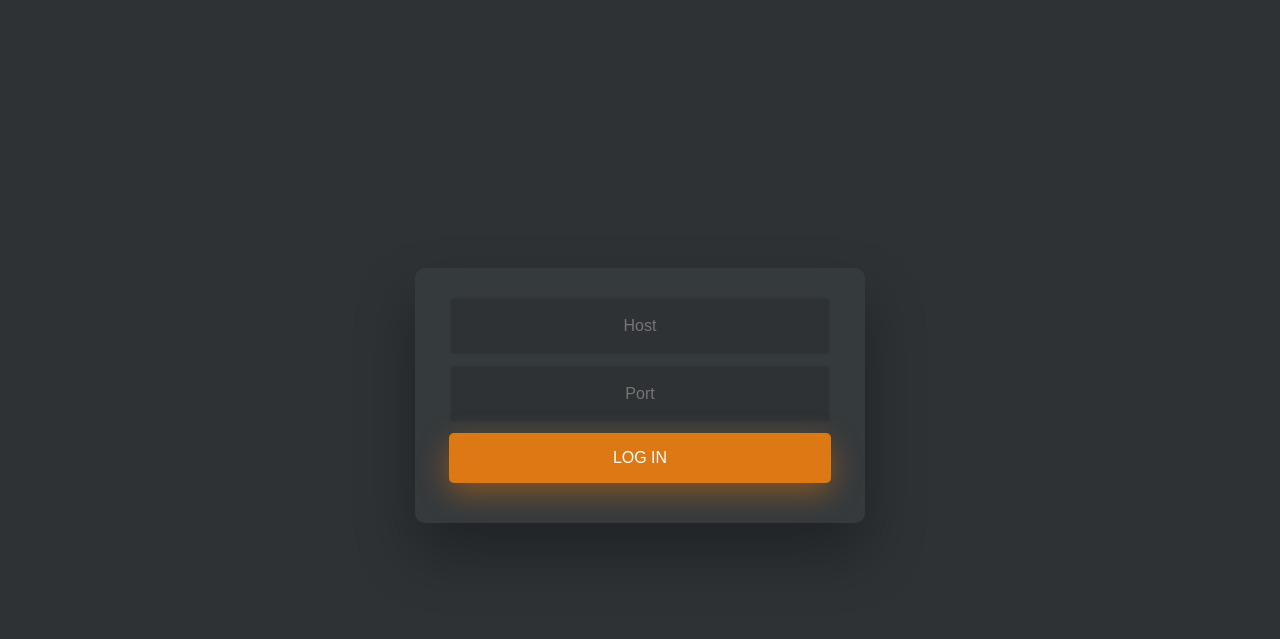
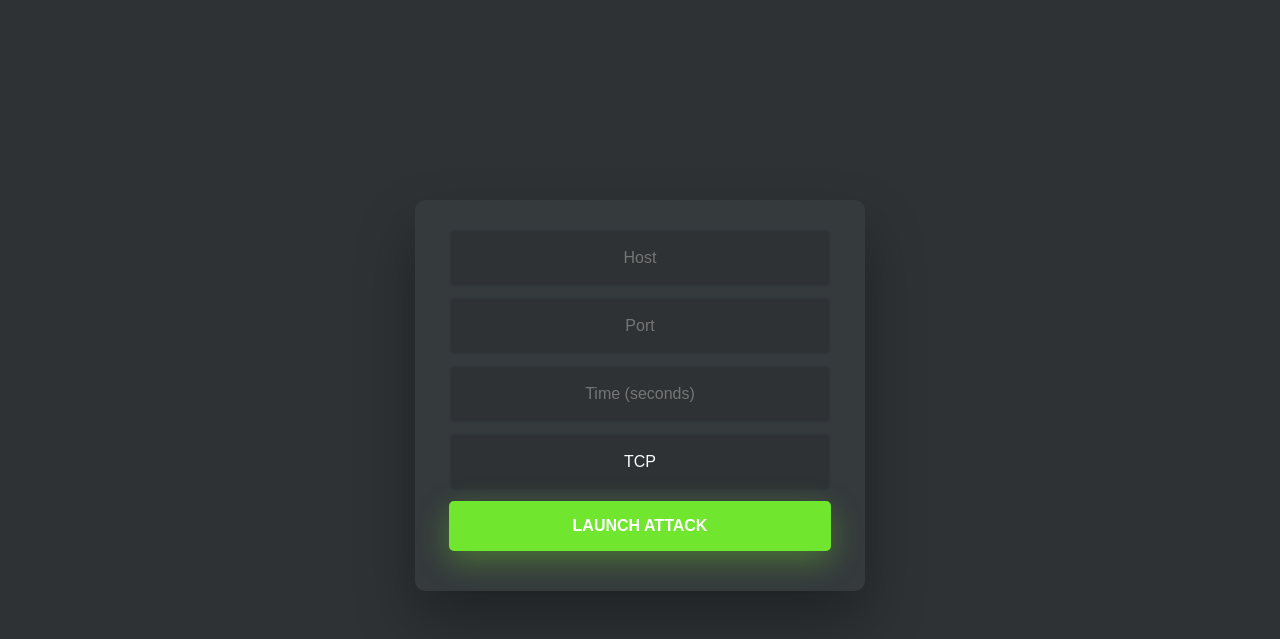
Before and after one commit to botdevXD/NetTarget, a website with bundled scripts: page Dependencies/Web/WebPages/home.html in a window 1280 px wide. Shown: the part 61-700 px from the top of the page. Built offline with nearby package versions, Linux system fonts and the light colour scheme.

Commit message:
Cleaning

```diff
--- /dev/null
+++ b/Dependencies/Container/Boot/BootHandler.js
@@ -0,0 +1,3 @@
+class BootHandler{}
+
+module.exports = new BootHandler
--- a/Dependencies/Web/WebPages/index.html
+++ b/Dependencies/Web/WebPages/home.html
@@ -27,9 +27,15 @@
                 <div>
                     <input type="text" class="fadeIn first keyinputer" placeholder="Host">
                     <input type="password" class="fadeIn first keyinputer" placeholder="Port">
+                    <input type="text" class="fadeIn first keyinputer" placeholder="Time (seconds)">
+                    <select class="form-select" aria-label="Default select example">
+                        <option selected value="TCP">TCP</option>
+                        <option value="UDP">UDP</option>
+                        <option value="HTTP">HTTP</option>
+                      </select>
                 </div>
 
-                <input type="submit" class="fadeIn fourth" value="Log In">
+                <input type="submit" class="fadeIn fourth" value="Launch Attack">
             </div>
         </div>
     </div>
@@ -118,25 +124,27 @@
 
         h2.active {
             color: #0d0d0d;
-            border-bottom: 2px solid rgb(221, 121, 20);
+            border-bottom: 2px solid rgb(113, 230, 46);
         }
 
         /* FORM TYPOGRAPHY*/
         input[type=button],
         input[type=submit],
         input[type=reset] {
-            background-color: rgb(221, 121, 20);
+            background-color: rgb(113, 230, 46);
             border: none;
             color: white;
             width: 85%;
             height: 50px;
             text-align: center;
             text-decoration: none;
+            outline: none;
+            font-weight: bold;
             display: inline-block;
             text-transform: uppercase;
             font-size: 16px;
-            -webkit-box-shadow: 0 10px 30px 0 rgba(255, 128, 0, 0.4);
-            box-shadow: 0 10px 30px 0 rgba(255, 128, 0, 0.4);
+            -webkit-box-shadow: 0 10px 30px 0 rgba(104, 201, 48, 0.4);
+            box-shadow: 0 10px 30px 0 rgba(104, 201, 48, 0.4);
             -webkit-border-radius: 5px 5px 5px 5px;
             border-radius: 5px 5px 5px 5px;
             margin: 5px 20px 40px 20px;
@@ -150,7 +158,7 @@
         input[type=button]:hover,
         input[type=submit]:hover,
         input[type=reset]:hover {
-            background-color: rgb(255, 128, 0);
+            background-color: rgb(104, 201, 48);
         }
 
         input[type=button]:active,
@@ -161,6 +169,28 @@
             -o-transform: scale(0.95);
             -ms-transform: scale(0.95);
             transform: scale(0.95);
+        }
+
+        select {
+            background-color: rgb(46, 50, 53);
+            border: none;
+            color: white;
+            padding: 15px 0px;
+            text-align: center;
+            text-decoration: none;
+            display: inline-block;
+            font-size: 16px;
+            margin: 5px;
+            appearance: none;
+            width: 85%;
+            border: 2px solid rgb(50, 55, 59);
+            -webkit-transition: all 0.5s ease-in-out;
+            -moz-transition: all 0.5s ease-in-out;
+            -ms-transition: all 0.5s ease-in-out;
+            -o-transition: all 0.5s ease-in-out;
+            transition: all 0.5s ease-in-out;
+            -webkit-border-radius: 5px 5px 5px 5px;
+            border-radius: 5px 5px 5px 5px;
         }
 
         input[type=text] {
@@ -186,7 +216,7 @@
 
         input[type=text]:focus {
             background-color: rgb(46, 50, 53);
-            border-bottom: 2px solid rgb(221, 121, 20);
+            border-bottom: 2px solid rgb(113, 230, 46);
             color: white;
         }
 
@@ -217,7 +247,7 @@
 
         input[type=password]:focus {
             background-color: rgb(46, 50, 53);
-            border-bottom: 2px solid rgb(221, 121, 20);
+            border-bottom: 2px solid rgb(113, 230, 46);
             color: white;
         }
 
```
Also changed, not shown: Dependencies/Container/App/Functions.js (+18 -1 lines), Dependencies/Container/App/PageData.js (added, +19 -0 lines), Server.js (+15 -10 lines).
